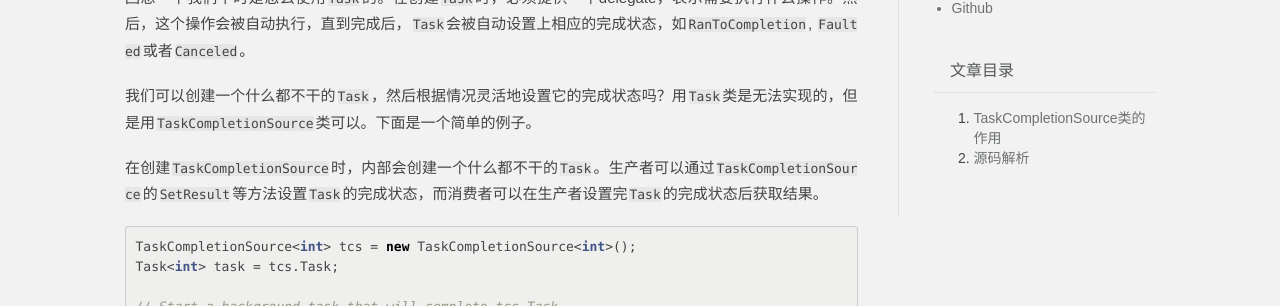
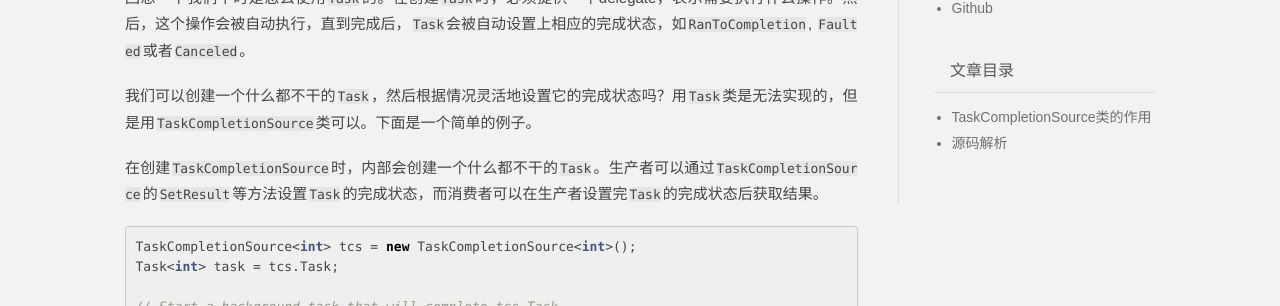
Before and after one commit to sharonllh/sharonllh.github.io, a Jekyll site: the page built from _posts/2023-12-18-task-completion-source.md, in a window 1280 px wide. Shown: the part 489-795 px from the top of the page. Built offline with Jekyll 4.4.1, drawn with Linux system fonts in a browser that asks for light colours; some web fonts are replaced.

Commit message:
Tune toc

```diff
--- a/assets/css/style.css
+++ b/assets/css/style.css
@@ -162,14 +162,14 @@ a:focus {
     padding: 5px;
 }
 
-#sidebar .widget ul {
+#sidebar .widget ul,  #sidebar .widget ol {
     color: #6E7173;
     list-style-type: disc;
     margin-left: 18px;
     padding: 0;
 }
 
-#sidebar .widget ul li {
+#sidebar .widget ul li, #sidebar .widget ol li {
     margin: 5px 0;
     line-height: 1.5;
 }
```
